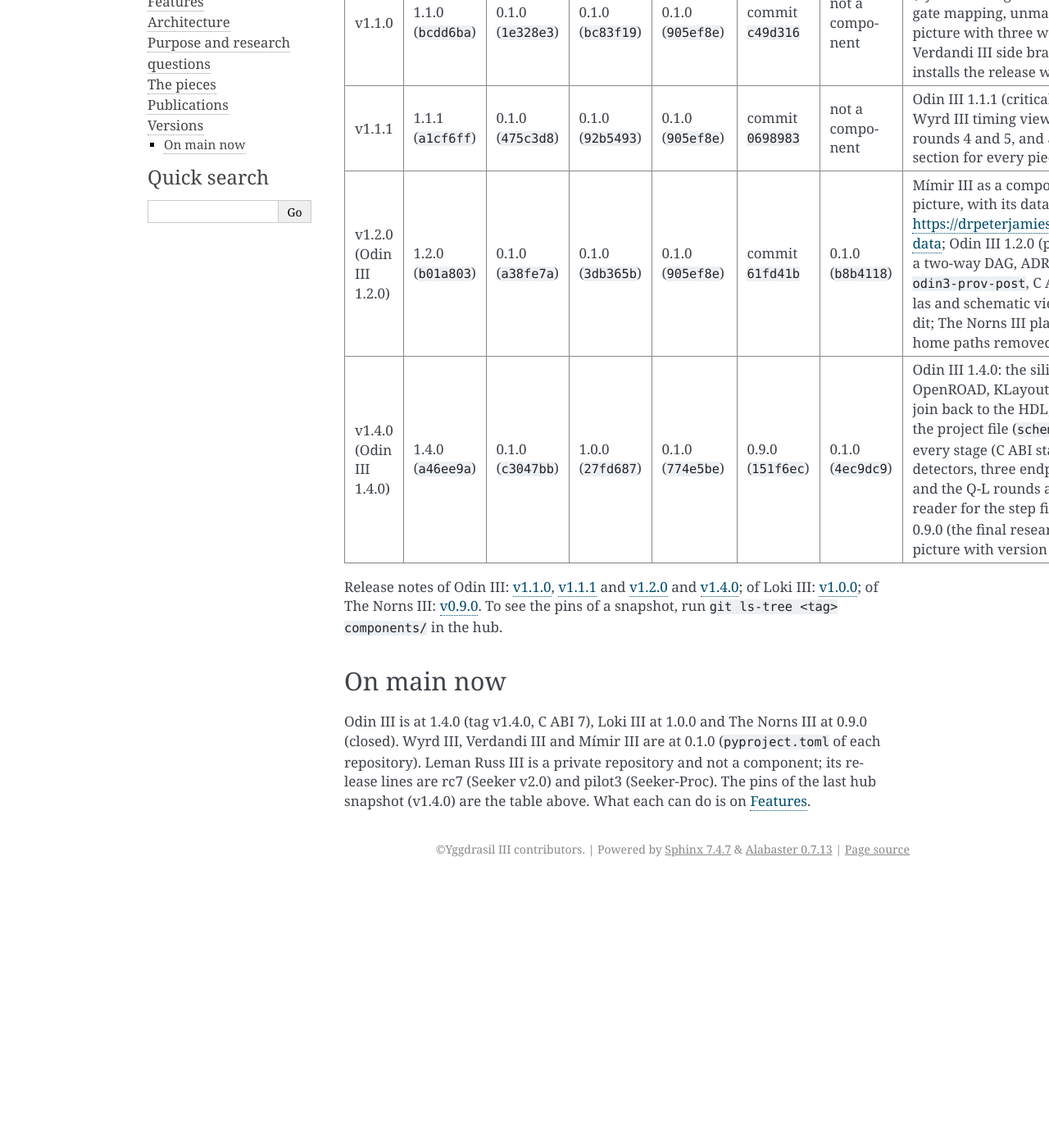
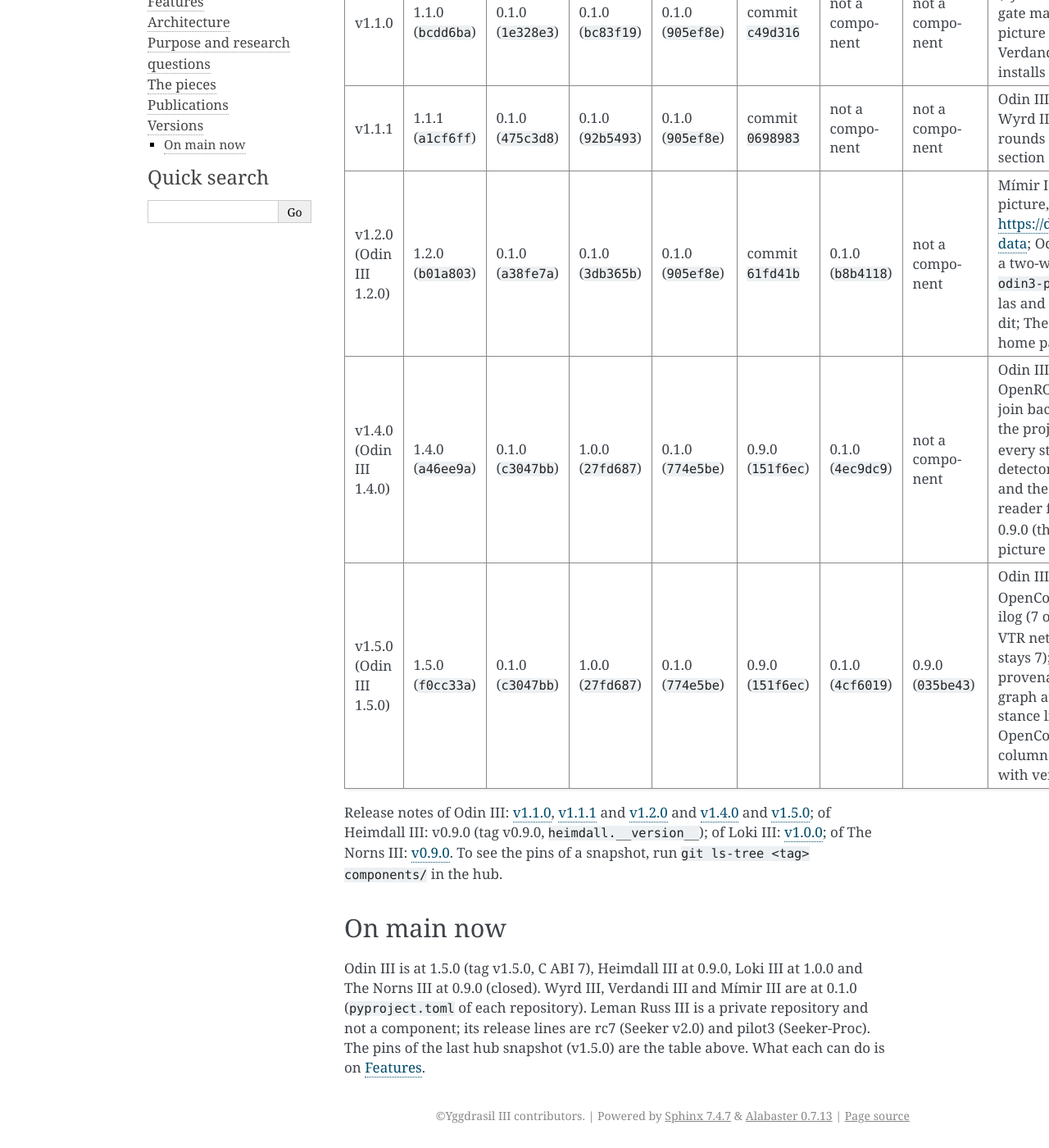
Before and after one commit to drpaj12/YggdrasilIII, a Sphinx documentation site: the page built from docs/versions.md, in a window 1280 px wide and 1400 px high, scrolled down 424 px. Shown: the whole window at 82% size. Built offline with Sphinx 7.4.7, drawn with Linux system fonts in a browser that asks for light colours; before the commit the page ends 1499 px from its top, so only the background shows below that; some of the changed text lies outside the part shown.

Commit message:
Hub snapshot v1.5.0: pins (odin3 v1.5.0, heimdall v0.9.0, mimir 4cf6019), versions, features, tree picture (#74)
Claude-Session: https://claude.ai/code/session_01P6EspARcYHiCHb7DjCq7ya

Co-authored-by: Claude Sonnet 5.5 <noreply@anthropic.com>

```diff
--- a/docs/versions.md
+++ b/docs/versions.md
@@ -1,25 +1,27 @@
 # Versions
 
-Each hub snapshot pins one commit of every component (`components/`). The hub tags are v1.1.0, v1.1.1, v1.2.0 and v1.4.0;
+Each hub snapshot pins one commit of every component (`components/`). The hub tags are v1.1.0, v1.1.1, v1.2.0, v1.4.0 and v1.5.0;
 each row is the set of pins at that tag, named after its Odin III release. Wyrd III, Verdandi III and
-Mímir III carry the package version 0.1.0 in their `pyproject.toml`. Loki III is at 1.0.0 (tag v1.0.0) and The Norns III at 0.9.0 (tag v0.9.0, a `VERSION` file; closed 2026-11-03). Odin III has releases of its own (tags v1.0.0 to v1.4.0, with GitHub releases carrying the wheel, the source tarball and `SHA256SUMS`).
+Mímir III carry the package version 0.1.0 in their `pyproject.toml`. Loki III is at 1.0.0 (tag v1.0.0) and The Norns III at 0.9.0 (tag v0.9.0, a `VERSION` file; closed 2026-11-03). Odin III has releases of its own (tags v1.0.0 to v1.5.0, with GitHub releases carrying the wheel, the source tarball and `SHA256SUMS`).
 
-| Hub snapshot | Odin III | Wyrd III | Loki III | Verdandi III | The Norns III | Mímir III | Added |
-|---|---|---|---|---|---|---|---|
-| v1.1.0 | 1.1.0 (`bcdd6ba`) | 0.1.0 (`1e328e3`) | 0.1.0 (`bc83f19`) | 0.1.0 (`905ef8e`) | commit `c49d316` | not a component | The first release snapshot: Odin III 1.1.0 (SystemVerilog through the vendored slang adapter, gate mapping, unmap, the simulation API), the tree picture with three wells, the Loki III, The Norns III and Verdandi III side branches, and a getting-started that installs the release wheel. |
-| v1.1.1 | 1.1.1 (`a1cf6ff`) | 0.1.0 (`475c3d8`) | 0.1.0 (`92b5493`) | 0.1.0 (`905ef8e`) | commit `0698983` | not a component | Odin III 1.1.1 (critical-path attribution to HDL), the Wyrd III timing view, Loki III and The Norns III rounds 4 and 5, and a purpose and research-question section for every piece. |
-| v1.2.0 (Odin III 1.2.0) | 1.2.0 (`b01a803`) | 0.1.0 (`a38fe7a`) | 0.1.0 (`3db365b`) | 0.1.0 (`905ef8e`) | commit `61fd41b` | 0.1.0 (`b8b4118`) | Mímir III as a component and as the fruit in the tree picture, with its dataset hosted at <https://drpeterjamieson.com/RESEARCH/MIMIR/mimir-data>; Odin III 1.2.0 (provenance at every granularity as a two-way DAG, ADR D14, version 2 name maps, `odin3-prov-post`, C ABI 7); the Wyrd III placement atlas and schematic view; Loki III LLM pilot and loss audit; The Norns III placement corpus and run records; home paths removed from Wyrd III and Loki III. |
-| v1.4.0 (Odin III 1.4.0) | 1.4.0 (`a46ee9a`) | 0.1.0 (`c3047bb`) | 1.0.0 (`27fd687`) | 0.1.0 (`774e5be`) | 0.9.0 (`151f6ec`) | 0.1.0 (`4ec9dc9`) | Odin III 1.4.0: the silicon flow (SKY130 cells, OpenROAD, KLayout GDS, Magic, Netgen, a name-free join back to the HDL; no Yosys in the path), flows in the project file (`schema 2`) and provenance step files at every stage (C ABI stays 7); Loki III 1.0.0 (the pipeline, detectors, three endpoints, the Gate-Breaker replica and the Q-L rounds as recorded in its paper, and a reader for the step files, `loki prov`); The Norns III 0.9.0 (the final research state of a closed path); the tree picture with version labels and the silicon flow. |
+| Hub snapshot | Odin III | Wyrd III | Loki III | Verdandi III | The Norns III | Mímir III | Heimdall III | Added |
+|---|---|---|---|---|---|---|---|---|
+| v1.1.0 | 1.1.0 (`bcdd6ba`) | 0.1.0 (`1e328e3`) | 0.1.0 (`bc83f19`) | 0.1.0 (`905ef8e`) | commit `c49d316` | not a component | not a component | The first release snapshot: Odin III 1.1.0 (SystemVerilog through the vendored slang adapter, gate mapping, unmap, the simulation API), the tree picture with three wells, the Loki III, The Norns III and Verdandi III side branches, and a getting-started that installs the release wheel. |
+| v1.1.1 | 1.1.1 (`a1cf6ff`) | 0.1.0 (`475c3d8`) | 0.1.0 (`92b5493`) | 0.1.0 (`905ef8e`) | commit `0698983` | not a component | not a component | Odin III 1.1.1 (critical-path attribution to HDL), the Wyrd III timing view, Loki III and The Norns III rounds 4 and 5, and a purpose and research-question section for every piece. |
+| v1.2.0 (Odin III 1.2.0) | 1.2.0 (`b01a803`) | 0.1.0 (`a38fe7a`) | 0.1.0 (`3db365b`) | 0.1.0 (`905ef8e`) | commit `61fd41b` | 0.1.0 (`b8b4118`) | not a component | Mímir III as a component and as the fruit in the tree picture, with its dataset hosted at <https://drpeterjamieson.com/RESEARCH/MIMIR/mimir-data>; Odin III 1.2.0 (provenance at every granularity as a two-way DAG, ADR D14, version 2 name maps, `odin3-prov-post`, C ABI 7); the Wyrd III placement atlas and schematic view; Loki III LLM pilot and loss audit; The Norns III placement corpus and run records; home paths removed from Wyrd III and Loki III. |
+| v1.4.0 (Odin III 1.4.0) | 1.4.0 (`a46ee9a`) | 0.1.0 (`c3047bb`) | 1.0.0 (`27fd687`) | 0.1.0 (`774e5be`) | 0.9.0 (`151f6ec`) | 0.1.0 (`4ec9dc9`) | not a component | Odin III 1.4.0: the silicon flow (SKY130 cells, OpenROAD, KLayout GDS, Magic, Netgen, a name-free join back to the HDL; no Yosys in the path), flows in the project file (`schema 2`) and provenance step files at every stage (C ABI stays 7); Loki III 1.0.0 (the pipeline, detectors, three endpoints, the Gate-Breaker replica and the Q-L rounds as recorded in its paper, and a reader for the step files, `loki prov`); The Norns III 0.9.0 (the final research state of a closed path); the tree picture with version labels and the silicon flow. |
+| v1.5.0 (Odin III 1.5.0) | 1.5.0 (`f0cc33a`) | 0.1.0 (`c3047bb`) | 1.0.0 (`27fd687`) | 0.1.0 (`774e5be`) | 0.9.0 (`151f6ec`) | 0.1.0 (`4cf6019`) | 0.9.0 (`035be43`) | Odin III 1.5.0: `sim_tb` 4-state by default and the OpenCores testbenches run with output equal to iverilog (7 of 11 so far), `--vcd-all` waveforms joined to the VTR netlist, graphlet instances with similarity (C ABI stays 7); Heimdall III 0.9.0 as a component (the 3D provenance viewer, ASIC planes from the silicon flow, graph analytics, switching-activity overlay, graphlet instance lists, benchmark pages); Mímir III with the OpenCores suite (16 projects) and the catalogue view column linking to Heimdall III pages; the tree picture with version labels. |
 
 Release notes of Odin III: [v1.1.0](https://github.com/drpaj12/odin3/blob/main/docs/V1.1.0.md),
 [v1.1.1](https://github.com/drpaj12/odin3/blob/main/docs/V1.1.1.md) and
 [v1.2.0](https://github.com/drpaj12/odin3/blob/main/docs/V1.2.0.md) and
-[v1.4.0](https://github.com/drpaj12/odin3/blob/main/docs/V1.4.0.md); of Loki III: [v1.0.0](https://github.com/drpaj12/loki/blob/main/docs/V1.0.0.md); of The Norns III: [v0.9.0](https://github.com/drpaj12/nornsIII/blob/main/docs/V0.9.0.md). To see the pins of a snapshot, run
+[v1.4.0](https://github.com/drpaj12/odin3/blob/main/docs/V1.4.0.md) and
+[v1.5.0](https://github.com/drpaj12/odin3/blob/main/docs/V1.5.0.md); of Heimdall III: v0.9.0 (tag v0.9.0, `heimdall.__version__`); of Loki III: [v1.0.0](https://github.com/drpaj12/loki/blob/main/docs/V1.0.0.md); of The Norns III: [v0.9.0](https://github.com/drpaj12/nornsIII/blob/main/docs/V0.9.0.md). To see the pins of a snapshot, run
 `git ls-tree <tag> components/` in the hub.
 
 ## On main now
 
-Odin III is at 1.4.0 (tag v1.4.0, C ABI 7), Loki III at 1.0.0 and The Norns III at 0.9.0 (closed). Wyrd III, Verdandi III and
+Odin III is at 1.5.0 (tag v1.5.0, C ABI 7), Heimdall III at 0.9.0, Loki III at 1.0.0 and The Norns III at 0.9.0 (closed). Wyrd III, Verdandi III and
 Mímir III are at 0.1.0 (`pyproject.toml` of each repository). Leman Russ III is a private repository and not a component;
-its release lines are rc7 (Seeker v2.0) and pilot3 (Seeker-Proc). The pins of the last hub snapshot (v1.4.0) are the
+its release lines are rc7 (Seeker v2.0) and pilot3 (Seeker-Proc). The pins of the last hub snapshot (v1.5.0) are the
 table above. What each can do is on {doc}`features`.
```
Also changed, not shown: README.md (+3 -3 lines), docs/features.md (+4 -1 lines), docs/index.md (+1 -1 lines), docs/pieces/heimdall.md (+1 -1 lines), docs/pieces/odin3.md (+1 -0 lines), docs/_static/yggdrasil-tree.png, images/yggdrasil-tree.png, images/yggdrasil-tree.svg, 1 other file.
